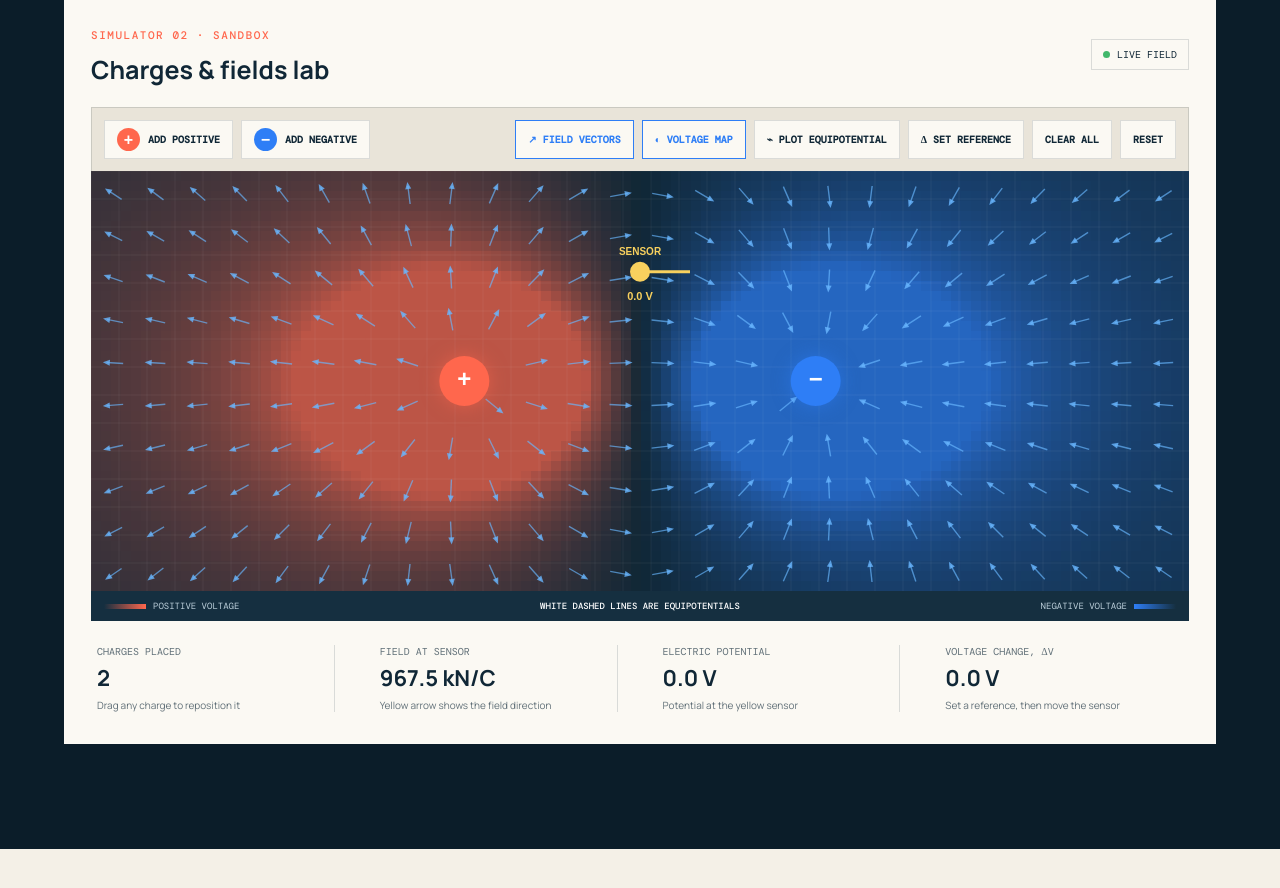
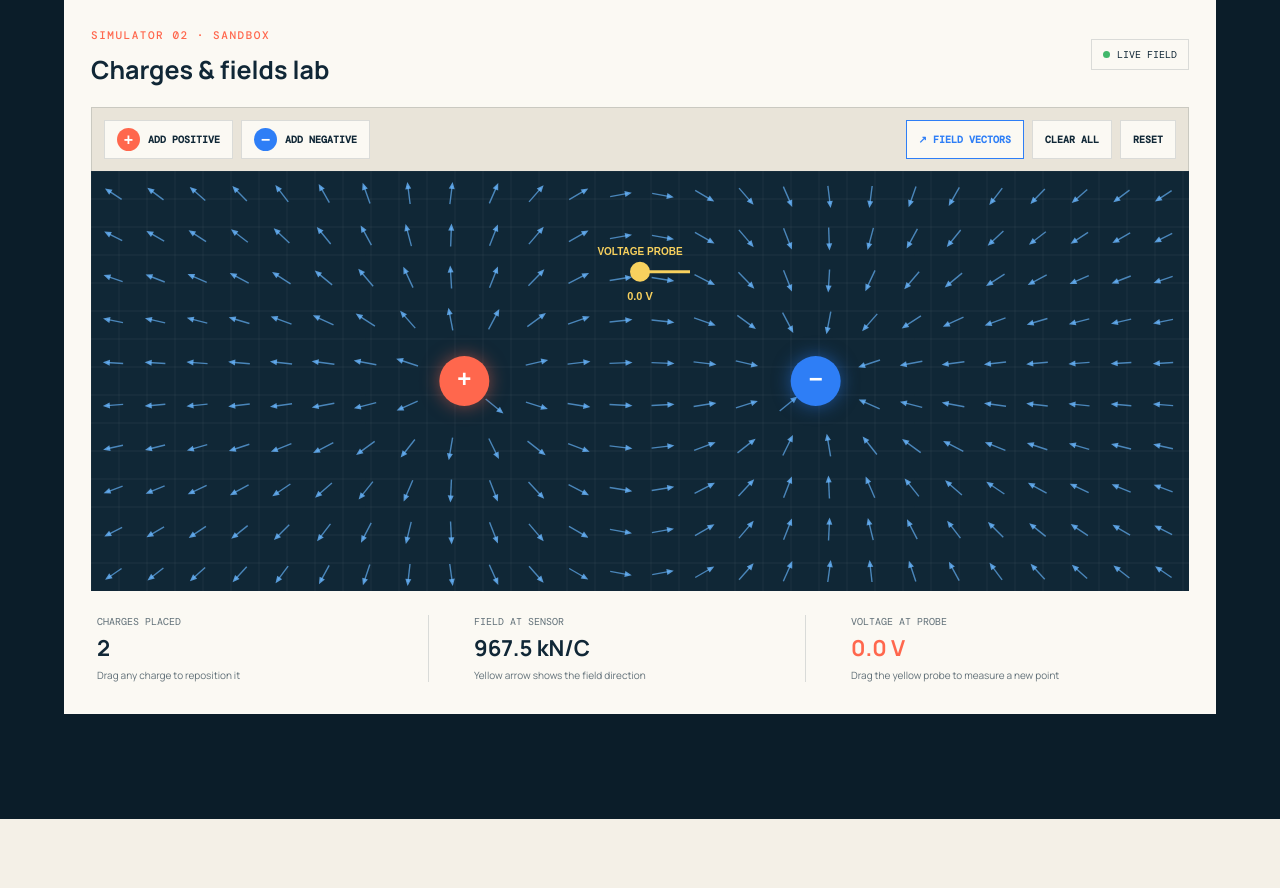
Before and after one commit to Kikiconic/Physics-12, a Next.js app: page / in a window 1280 px wide. Shown: the part 3080-3968 px from the top of the page. Built offline with nearby package versions, Linux system fonts and the light colour scheme.

Commit message:
Simplify simulator voltage probe

```diff
--- a/app/page.js
+++ b/app/page.js
@@ -126,9 +126,6 @@ function FieldSimulator() {
   const [sensor, setSensor] = useState({ x: .5, y: .24 });
   const [dragTarget, setDragTarget] = useState(null);
   const [showVectors, setShowVectors] = useState(true);
-  const [showVoltage, setShowVoltage] = useState(true);
-  const [equipotentials, setEquipotentials] = useState([]);
-  const [referenceVoltage, setReferenceVoltage] = useState(0);
 
   const fieldAt = (x, y, width = 1, height = 1) => charges.reduce((sum, charge) => {
     const dx = (x - charge.x) * width;
@@ -155,13 +152,6 @@ function FieldSimulator() {
     canvas.width = rect.width * ratio; canvas.height = rect.height * ratio; ctx.scale(ratio, ratio);
     const w = rect.width, h = rect.height;
     ctx.fillStyle = "#102736"; ctx.fillRect(0, 0, w, h);
-
-    if(showVoltage) for(let x=0;x<w;x+=10) for(let y=0;y<h;y+=10){
-      const v=potentialAt((x+5)/w,(y+5)/h),intensity=Math.min(.72,Math.abs(v)/45000);
-      ctx.fillStyle=v>=0?`rgba(255,103,77,${intensity})`:`rgba(46,126,246,${intensity})`;
-      ctx.fillRect(x,y,10,10);
-    }
-
     ctx.strokeStyle = "rgba(255,255,255,.055)";
     for (let x = 0; x < w; x += 28) { ctx.beginPath(); ctx.moveTo(x,0); ctx.lineTo(x,h); ctx.stroke(); }
     for (let y = 0; y < h; y += 28) { ctx.beginPath(); ctx.moveTo(0,y); ctx.lineTo(w,y); ctx.stroke(); }
@@ -177,23 +167,6 @@ function FieldSimulator() {
       ctx.beginPath(); ctx.moveTo(4,0); ctx.lineTo(-3,-3); ctx.lineTo(-3,3); ctx.closePath(); ctx.fill(); ctx.restore();
     }
 
-    const drawEquipotential=level=>{
-      const step=12,points=[];
-      for(let x=0;x<w-step;x+=step)for(let y=0;y<h-step;y+=step){
-        const corners=[
-          {x,y,v:potentialAt(x/w,y/h)},{x:x+step,y,v:potentialAt((x+step)/w,y/h)},
-          {x:x+step,y:y+step,v:potentialAt((x+step)/w,(y+step)/h)},{x,y:y+step,v:potentialAt(x/w,(y+step)/h)}
-        ];
-        const edges=[[0,1],[1,2],[2,3],[3,0]],hits=[];
-        edges.forEach(([a,b])=>{const A=corners[a],B=corners[b];if((A.v-level)*(B.v-level)<=0&&A.v!==B.v){const t=(level-A.v)/(B.v-A.v);hits.push({x:A.x+t*(B.x-A.x),y:A.y+t*(B.y-A.y)});}});
-        if(hits.length>=2)points.push([hits[0],hits[1]]);
-      }
-      ctx.strokeStyle="#fff";ctx.lineWidth=1.8;ctx.setLineDash([4,3]);
-      points.forEach(([a,b])=>{ctx.beginPath();ctx.moveTo(a.x,a.y);ctx.lineTo(b.x,b.y);ctx.stroke();});
-      ctx.setLineDash([]);
-    };
-    equipotentials.forEach(drawEquipotential);
-
     charges.forEach(charge => {
       const x=charge.x*w,y=charge.y*h;
       ctx.shadowColor=charge.q>0?"rgba(255,103,77,.5)":"rgba(46,126,246,.5)";ctx.shadowBlur=18;
@@ -204,9 +177,9 @@ function FieldSimulator() {
     const px=sensor.x*w,py=sensor.y*h,f=fieldAt(sensor.x,sensor.y,w,h),mag=Math.hypot(f.x,f.y),ux=mag?f.x/mag:0,uy=mag?f.y/mag:0;
     ctx.strokeStyle="#f8d15e";ctx.lineWidth=3;ctx.beginPath();ctx.moveTo(px,py);ctx.lineTo(px+ux*50,py+uy*50);ctx.stroke();
     ctx.fillStyle="#f8d15e";ctx.beginPath();ctx.arc(px,py,10,0,Math.PI*2);ctx.fill();
-    ctx.fillStyle="#f8d15e";ctx.font="700 10px Arial";ctx.textAlign="center";ctx.fillText("SENSOR",px,py-20);
+    ctx.fillStyle="#f8d15e";ctx.font="700 10px Arial";ctx.textAlign="center";ctx.fillText("VOLTAGE PROBE",px,py-20);
     ctx.font="700 11px Arial";ctx.fillText(formatVoltage(potentialAt(sensor.x,sensor.y)),px,py+25);
-  }, [charges, sensor, showVectors, showVoltage, equipotentials]);
+  }, [charges, sensor, showVectors]);
 
   const pointerPosition = e => {
     const r=e.currentTarget.getBoundingClientRect();
@@ -226,23 +199,20 @@ function FieldSimulator() {
     else setCharges(items=>items.map(c=>c.id===dragTarget.id?{...c,x:p.x,y:p.y}:c));
   };
   const addCharge = q => setCharges(items=>items.length>=8?items:[...items,{id:Date.now(),q,x:.5+(Math.random()-.5)*.14,y:.5+(Math.random()-.5)*.14}]);
-  const resetLab=()=>{setCharges([{id:1,q:1,x:.34,y:.5},{id:2,q:-1,x:.66,y:.5}]);setSensor({x:.5,y:.24});setEquipotentials([]);setReferenceVoltage(0);};
-  const plotEquipotential=()=>setEquipotentials(levels=>levels.length>=6?levels:[...levels,sensorVoltage]);
+  const resetLab=()=>{setCharges([{id:1,q:1,x:.34,y:.5},{id:2,q:-1,x:.66,y:.5}]);setSensor({x:.5,y:.24});};
 
   return (
     <div className="sim-card field-card">
       <div className="sim-top"><div><span className="eyebrow">Simulator 02 · Sandbox</span><h2>Charges &amp; fields lab</h2></div><div className="status-pill live"><i /> Live field</div></div>
       <div className="field-toolbar">
         <div className="charge-tools"><button onClick={()=>addCharge(1)}><i className="tool-charge positive">+</i> Add positive</button><button onClick={()=>addCharge(-1)}><i className="tool-charge negative">−</i> Add negative</button></div>
-        <div className="view-tools"><button className={showVectors?"active":""} onClick={()=>setShowVectors(v=>!v)}>↗ Field vectors</button><button className={showVoltage?"active":""} onClick={()=>setShowVoltage(v=>!v)}>◐ Voltage map</button><button onClick={plotEquipotential}>⌁ Plot equipotential</button><button onClick={()=>setReferenceVoltage(sensorVoltage)}>Δ Set reference</button><button onClick={()=>{setCharges([]);setEquipotentials([])}}>Clear all</button><button onClick={resetLab}>Reset</button></div>
+        <div className="view-tools"><button className={showVectors?"active":""} onClick={()=>setShowVectors(v=>!v)}>↗ Field vectors</button><button onClick={()=>setCharges([])}>Clear all</button><button onClick={resetLab}>Reset</button></div>
       </div>
-      <canvas ref={canvasRef} className="field-canvas" aria-label="Interactive electric field sandbox. Drag charges and the yellow sensor." onPointerDown={startDrag} onPointerUp={()=>setDragTarget(null)} onPointerCancel={()=>setDragTarget(null)} onPointerMove={move} />
-      <div className="voltage-key"><span><i className="positive-voltage"/> Positive voltage</span><b>White dashed lines are equipotentials</b><span>Negative voltage <i className="negative-voltage"/></span></div>
+      <canvas ref={canvasRef} className="field-canvas" aria-label="Interactive electric field sandbox. Drag charges and the yellow voltage probe." onPointerDown={startDrag} onPointerUp={()=>setDragTarget(null)} onPointerCancel={()=>setDragTarget(null)} onPointerMove={move} />
       <div className="field-controls sandbox-readout">
         <div><span>Charges placed</span><b>{charges.length}</b><small>Drag any charge to reposition it</small></div>
         <div><span>Field at sensor</span><b>{sensorMagnitude>1e6?`${(sensorMagnitude/1e6).toFixed(2)} MN/C`:`${(sensorMagnitude/1000).toFixed(1)} kN/C`}</b><small>Yellow arrow shows the field direction</small></div>
-        <div><span>Electric potential</span><b>{formatVoltage(sensorVoltage)}</b><small>Potential at the yellow sensor</small></div>
-        <div><span>Voltage change, ΔV</span><b>{formatVoltage(sensorVoltage-referenceVoltage)}</b><small>Set a reference, then move the sensor</small></div>
+        <div className="voltage-readout"><span>Voltage at probe</span><b>{formatVoltage(sensorVoltage)}</b><small>Drag the yellow probe to measure a new point</small></div>
       </div>
     </div>
   );
```
Also changed, not shown: app/globals.css, 16 other files (tests, documents, lock files or other folders).
